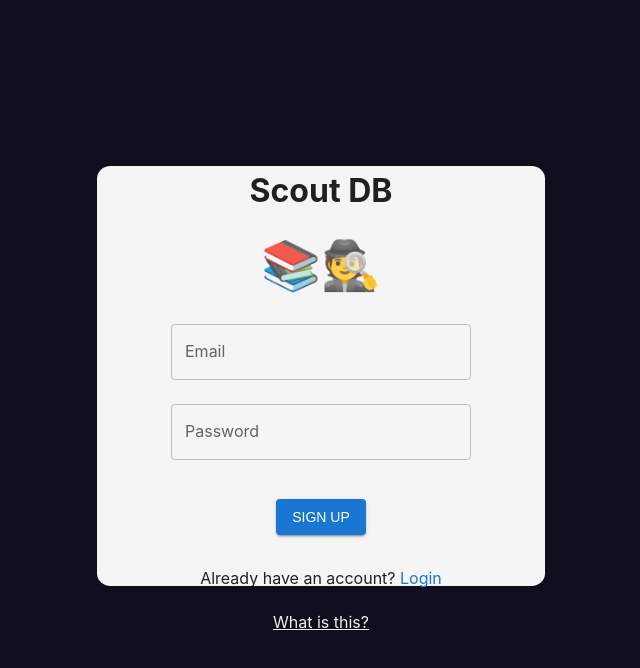
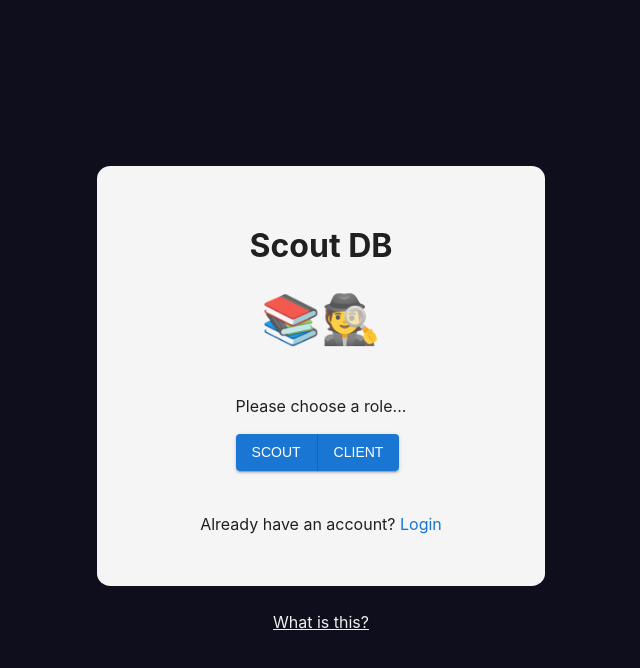
Before and after one commit to jdlms/scout-db, a React (Vite) app in the folder client/: page / in a window 1280 px wide. Both pictures are taken after a click on the button "SIGN UP". Shown: the top 668 px of the page, without its empty margins (319-959 px from the left). Built offline with nearby package versions, Linux system fonts and the light colour scheme; no server answers.

Commit message:
role choose route removed

```diff
--- a/client/src/App.jsx
+++ b/client/src/App.jsx
@@ -19,7 +19,6 @@ function App() {
   return (
     <Routes>
       <Route path="/" element={<Landing />} />
-      <Route path="role" element={<Role />} />
       <Route element={<ScoutLayout />}>
         <Route path="scout-landing" element={<ScoutLanding />} />
         <Route path="add-title" element={<AddTitle />} />
--- a/client/src/pages/Role.jsx
+++ b/client/src/pages/Role.jsx
@@ -1,3 +1,4 @@
+import { Button, ButtonGroup } from "@mui/material";
 import axios from "axios";
 import { useContext, useEffect } from "react";
 import { useNavigate } from "react-router-dom";
@@ -26,13 +27,20 @@ export function Role() {
     }
   };
 
+  // #todo there are two calls happening here, on Signup and on Role. It should only be one. First choose the role, then signup, then send to server
+
   return (
     <div>
-      <h3>Please choose a role...</h3>
-      <button onClick={() => chooseRole("Scout")}>Scout</button>
-      <button onClick={() => chooseRole("Client")}>Client</button>
+      <p>Please choose a role...</p>
+      <ButtonGroup variant="contained">
+        <Button onClick={() => chooseRole("Scout")}>Scout</Button>
+        <Button onClick={() => chooseRole("Client")}>Client</Button>
+      </ButtonGroup>
+      <div
+        style={{
+          height: "25px",
+        }}
+      ></div>
     </div>
   );
 }
-
-//#todo create mouse over event to change image, one for scout and one for client...
--- a/client/src/pages/login/Signup.jsx
+++ b/client/src/pages/login/Signup.jsx
@@ -1,5 +1,5 @@
 import axios from "axios";
-import { useContext } from "react";
+import { useContext, useState } from "react";
 import { useForm } from "react-hook-form";
 import { useNavigate } from "react-router-dom";
 import { UserContext } from "../../contexts/UserContext";
@@ -7,8 +7,12 @@ import * as Yup from "yup";
 import { yupResolver } from "@hookform/resolvers/yup";
 import { BASE_URL } from "../../utils/consts";
 import { Fields } from "./Fields";
+import { Role } from "../Role";
 
 export function Signup({ setSignupState, setLoginState }) {
+  // state for role-choosing button
+  const [roleState, setRoleState] = useState(false);
+
   const { user, addUserToContext } = useContext(UserContext);
   const navigate = useNavigate();
 
@@ -46,10 +50,9 @@ export function Signup({ setSignupState, setLoginState }) {
       });
       const response = await request.data;
       const userObjFromSession = response.user;
-      //do something with the response
+      // #todo something with the response
       addUserToContext(userObjFromSession);
-
-      navigate("/role");
+      setRoleState(!roleState);
     } catch (error) {
       console.error("There was an error!", error);
     }
@@ -62,7 +65,9 @@ export function Signup({ setSignupState, setLoginState }) {
           height: "25px",
         }}
       ></div>
-      <Fields onSubmit={onSubmit} btnText={"Sign up"} />
+
+      {!roleState ? <Role /> : <Fields onSubmit={onSubmit} btnText={"Sign up"} />}
+
       <p>
         Already have an account?{" "}
         <span style={{ color: "#1976d2", cursor: "pointer" }} onClick={spanClick}>
```
